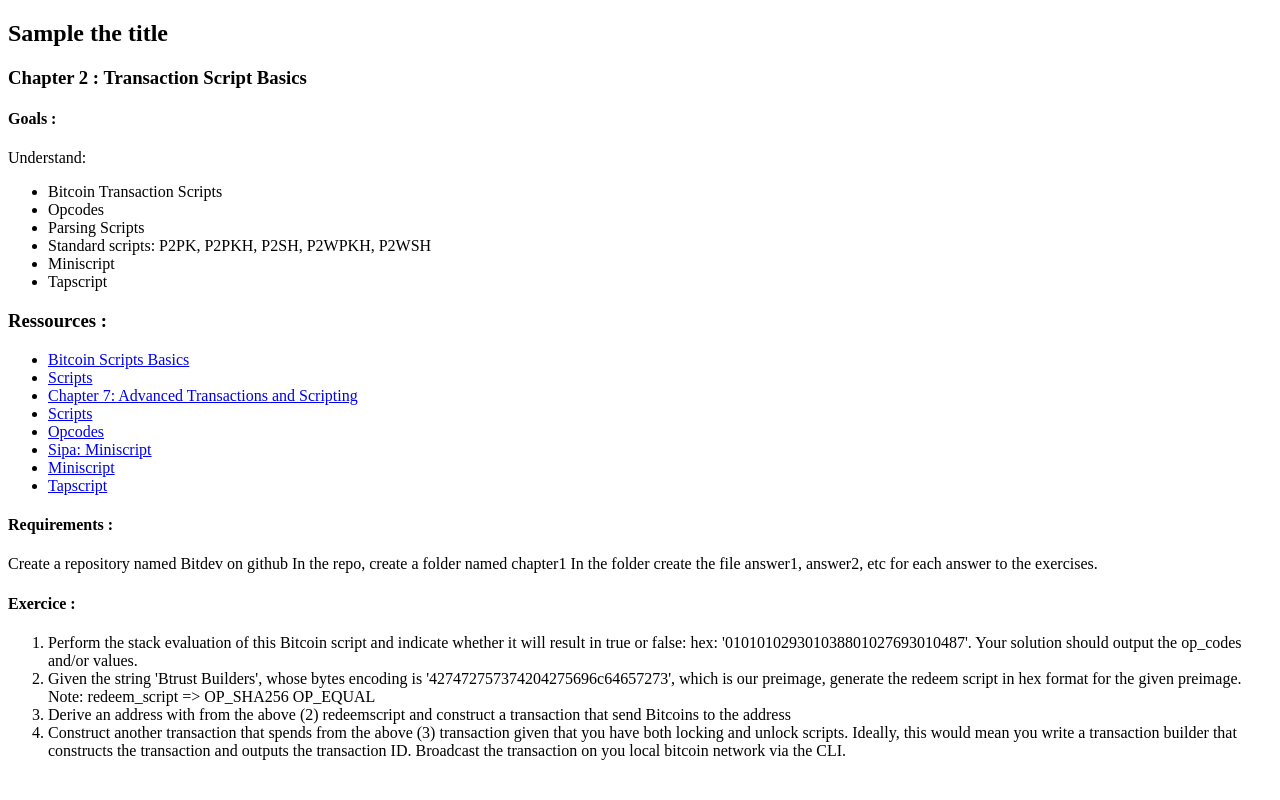
After one commit to AlphonseMehounme/Bitcoin-Engineering-School, a Flask app: template api/v1/templates/besd_c2.html in a window 1280 px wide. The commit adds this page. Run offline with Flask 3, Linux system fonts and the light colour scheme; the template is opened without the code that fills it: most values are stand-ins (such as "Sample title", 1, 10 or a date in 2020).

Commit message:
chapter gestion

```diff
--- a/api/v1/app.py
+++ b/api/v1/app.py
@@ -1,23 +1,68 @@
-from .views import app_views
+"""from views import app_views"""
 from flask import Flask, make_response, jsonify, render_template, request
 from os import getenv
 import json
 
 app = Flask(__name__)
-app.register_blueprint(app_views)
+"""app.register_blueprint(app_views)"""
 
 @app.route('/')
 def index() -> str:
     return render_template('home.html', the_title='welcome on BES')
 
-@app.route('/login')
-def login_page() -> 'str':
-    return render_template('login.html', the_title='Please log on on BES')
+@app.route('/login_ld')
+def ld_login_page() -> 'str':
+    return render_template('login_ld.html', the_title='Please log on on ls')
+
+@app.route('/login_besd')
+def besd_login_page() -> 'str':
+    return render_template('login_besd.html', the_title='Please log on on ls')
+
+@app.route('/login_besd_c2_l')
+def besd_login_c2_page() -> 'str':
+    return render_template('besd_c2.html', the_title='Please log on on ls')
+
+@app.route('/login_ld_c2')
+def ld_login_c2_page() -> 'str':
+    return render_template('ld_c2.html', the_title='Please log on on ls')
+
+
+@app.route('/login_besd_result', methods=['POST'])
+def besd_login_page_result() -> 'str':
+    json_file = "/home/yam1st/BES/Bitcoin-Engineering-School/file.json"
+    email = request.form['mail']
+    password = request.form['password']
+
+    with open(json_file) as file:
+        data = json.load(file)
+
+    for user, user_data in data.items():
+        if 'email' in user_data and 'password' in user_data:
+            if user_data['email'] == email and user_data['password'] == password:
+                return render_template('besd.html', the_title='Welcome on BES')
+
+
+@app.route('/login_ld_result', methods=['POST'])
+def ld_login_page_result() -> 'str':
+    json_file = "/home/yam1st/BES/Bitcoin-Engineering-School/file.json"
+    email = request.form['mail']
+    password = request.form['password']
+
+    with open(json_file) as file:
+        data = json.load(file)
+
+    for user, user_data in data.items():
+        if 'email' in user_data and 'password' in user_data:
+            if user_data['email'] == email and user_data['password'] == password:
+                return render_template('ld.html', the_title='Welcome on BES')
+
+
 
 @app.route('/login_result', methods=['POST'])
 def login_result_page() -> 'str':
 
-    json_file = "file.json"
+    json_file = "/home/yam1st/BES/Bitcoin-Engineering-School/file.json"
+    email = request.form['mail']
     password = request.form['password']
 
     with open(json_file) as file:
@@ -42,6 +87,14 @@ def login_result_page() -> 'str':
                 return render_template('login_result.html', the_title='Welcome on BES', the_mail=email, the_password=password)
 
     return render_template('login_result.html', the_title='Welcome on BES', the_courses=courses, the_categories=categories )
+@app.route('/service/<service_id>')
+def service_page(service_id):
+    # Récupérer les données associées à la carte à partir de la base de données ou de toute autre source
+    # Utilisez service_id pour identifier la carte cliquée
+    # Par exemple, récupérez le titre, la description, les images, etc.
+
+    # Renvoyer les données à la page de service
+    return render_template('service_page.html', service_data=service_data)
 
 @app.teardown_appcontext
 def close_app(exception):
--- a/api/v1/templates/base.html
+++ b/api/v1/templates/base.html
@@ -10,5 +10,6 @@
     {% block body %}
 
     {% endblock %}
+    <script src="static/js/script.js"></script>
 </body>
 </html>
--- /dev/null
+++ b/api/v1/templates/besd_c2.html
@@ -0,0 +1,45 @@
+{% extends 'base.html' %}
+{% block body %}
+<h2>{{ the_title }}</h2>
+<h3>Chapter 2 : Transaction Script Basics</h3>
+<h4>Goals :</h4>
+<p>Understand: </p>
+<ul>
+    <li>Bitcoin Transaction Scripts</li>
+    <li>Opcodes</li>
+    <li>Parsing Scripts</li>
+    <li>Standard scripts: P2PK, P2PKH, P2SH, P2WPKH, P2WSH</li>
+    <li>Miniscript</li>
+    <li>Tapscript</li>
+</ul>
+<h3>Ressources : </h3>
+<ul>
+    <li><a href="https://github.com/chaincodelabs/bitcoin-tx-tutorial/blob/main/appendix/bitcoin-script.ipynb">Bitcoin Scripts Basics</a></li>
+    <li><a href="https://github.com/jimmysong/programmingbitcoin/blob/master/ch06.asciidoc#script">Scripts</a></li>
+    <li><a href="https://github.com/bitcoinbook/bitcoinbook/blob/develop/ch07.asciidoc">Chapter 7: Advanced Transactions and Scripting</a></li>
+    <li><a href="https://learnmeabitcoin.com/technical/script">Scripts</a></li>
+    <li><a href="https://btcinformation.org/en/developer-reference#transactions">Opcodes</a></li>
+    <li><a href="https://bitcoin.sipa.be/miniscript/">Sipa: Miniscript</a></li>
+    <li><a href="https://bitcoinops.org/en/topics/miniscript/">Miniscript</a></li>
+    <li><a href="https://bitcoinops.org/en/topics/tapscript/">Tapscript</a></li>
+</ul>
+<h4>Requirements : </h4>
+<p>Create a repository named Bitdev on github
+    In the repo, create a folder named chapter1
+    In the folder create the file answer1, answer2, etc for each answer to the exercises.
+</p>
+<h4>
+    Exercice :
+</h4>
+<ol>
+    <li>Perform the stack evaluation of this Bitcoin script and indicate whether it will result in true or false: hex: '010101029301038801027693010487'. Your solution should output the op_codes and/or values.
+    </li>
+    <li>Given the string 'Btrust Builders', whose bytes encoding is '427472757374204275696c64657273', which is our preimage, generate the redeem script in hex format for the given preimage. Note: redeem_script => OP_SHA256 <lock_hex> OP_EQUAL
+    </li>
+    <li>Derive an address with from the above (2) redeemscript and construct a transaction that send Bitcoins to the address
+    </li>
+    <li>Construct another transaction that spends from the above (3) transaction given that you have both locking and unlock scripts. Ideally, this would mean you write a transaction builder that constructs the transaction and outputs the transaction ID. Broadcast the transaction on you local bitcoin network via the CLI.
+    </li>
+</ol>
+
+{% endblock %}
--- a/api/v1/templates/home.html
+++ b/api/v1/templates/home.html
@@ -11,11 +11,11 @@
 </div>
 
 <section class="service-card">
-    <div class="card">
+    <div class="card" id="id_bsd">
         <h3>Join Bitcoin Development Course</h3>
         <p>Description</p>
     </div>
-    <div class="card">
+    <div class="card" id="id_ld">
         <h3>Join Lightning Development Course</h3>
         <p>Description</p>
     </div>
```
Also changed, not shown: api/v1/static/js/script.js (+28 -0 lines), api/v1/templates/besd.html (renamed from api/v1/templates/BESD.html, +1 -41 lines), api/v1/templates/ld.html (added, +59 -0 lines), api/v1/templates/ld_c2.html (renamed from api/v1/templates/LD.html, +0 -54 lines), api/v1/templates/login_besd.html (added, +13 -0 lines), api/v1/templates/login_ld.html (added, +13 -0 lines).
